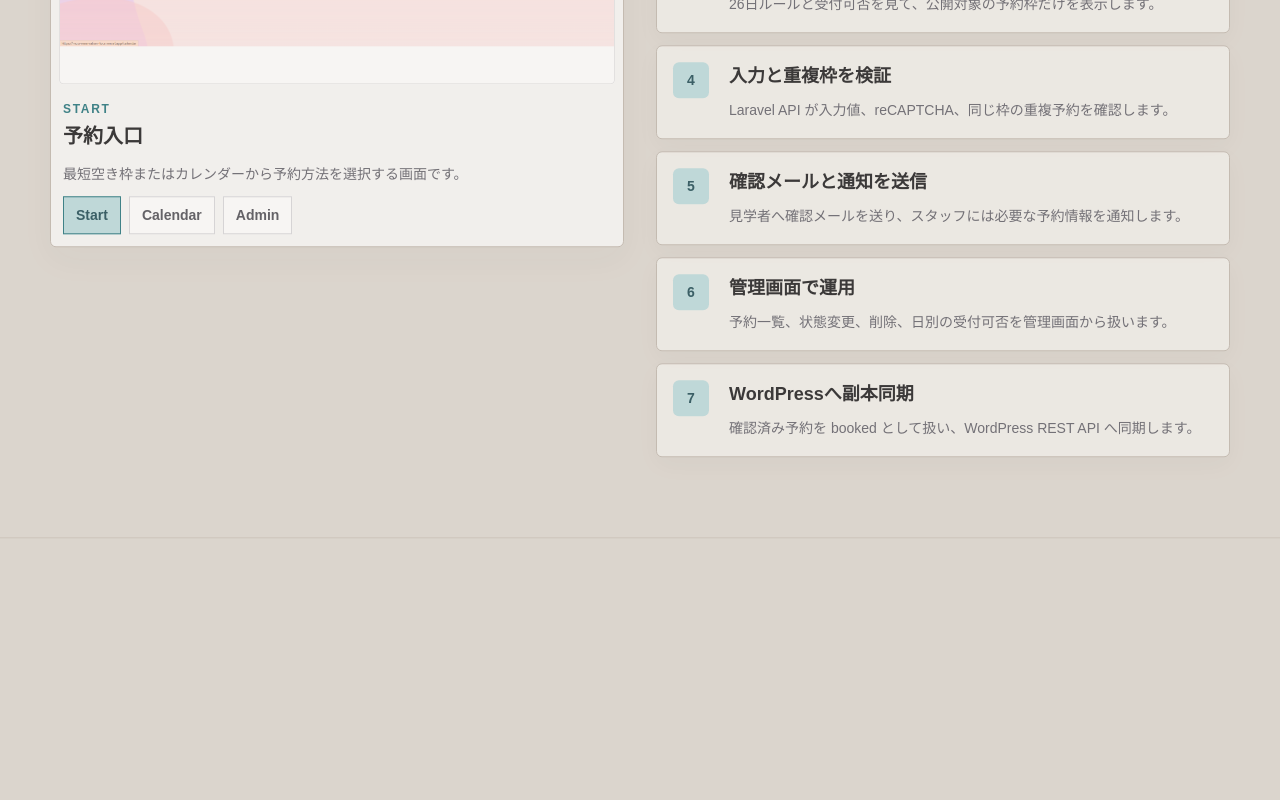
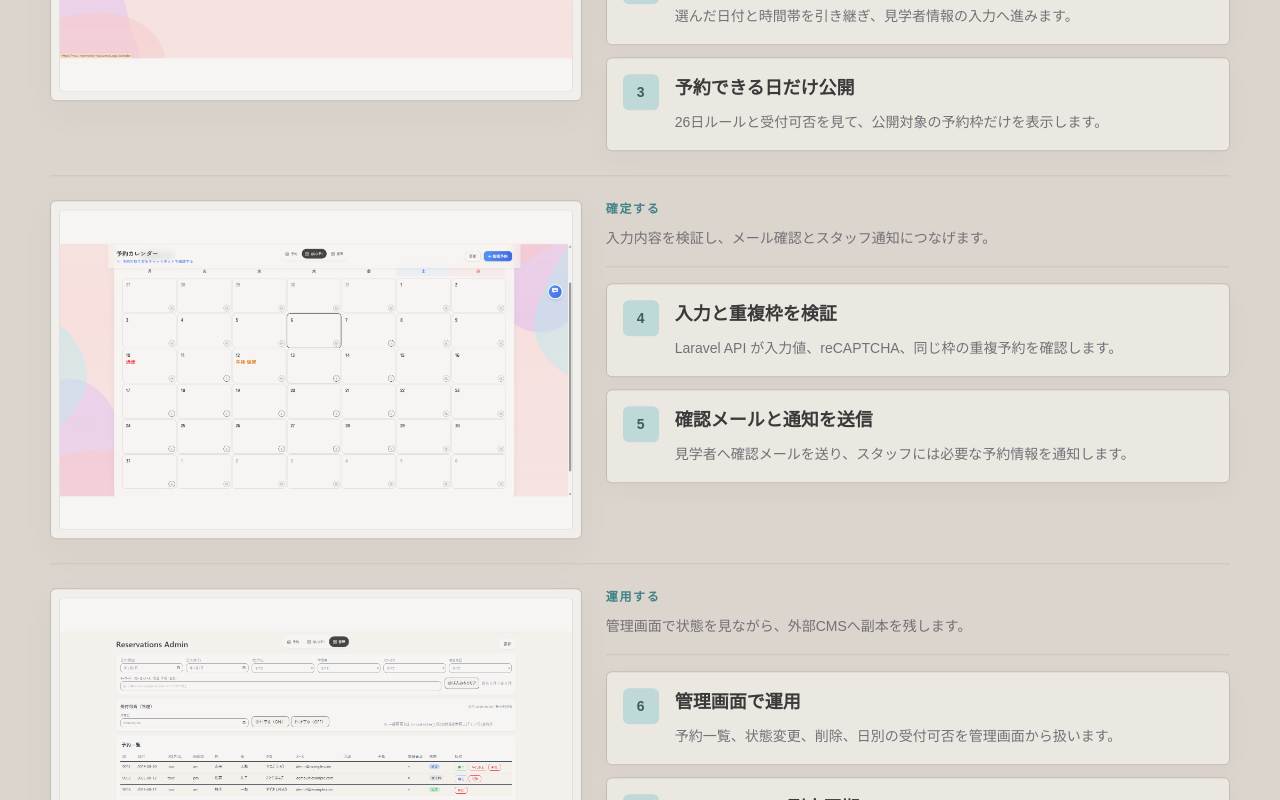
Before and after one commit to muu-ima/portfolio, a Next.js app: page /works/reservation-tour in a window 1280 px wide. Shown: the part 1200-2000 px from the top of the page. Built offline with nearby package versions, Linux system fonts and the light colour scheme; a web font is replaced by a local one.

Commit message:
Refine reservation tour flow layout

```diff
--- a/app/works/reservation-tour/page.tsx
+++ b/app/works/reservation-tour/page.tsx
@@ -4,9 +4,18 @@ import Link from "next/link";
 import LightboxImage from "../../components/LightboxImage";
 import SideKanaNav from "../../components/SideKanaNav";
 import SiteFooter from "../../components/SiteFooter";
-import ReservationFlowImageSlider from "./ReservationFlowImageSlider";
 
-const flow = [
+const flowGroups = [
+  {
+    label: "予約する",
+    description: "見学者が日程を選び、フォーム入力へ進む入口です。",
+    image: {
+      src: "/screenshots/reservation-tour/reservation-top.png",
+      alt: "reservation-tour の予約入口画面",
+      title: "予約入口",
+      height: 946,
+    },
+    items: [
       {
         title: "予約方法を選択",
         description: "Next.js の画面で、最短空き枠かカレンダーから予約の入口を選びます。",
@@ -19,6 +28,18 @@ const flow = [
         title: "予約できる日だけ公開",
         description: "26日ルールと受付可否を見て、公開対象の予約枠だけを表示します。",
       },
+    ],
+  },
+  {
+    label: "確定する",
+    description: "入力内容を検証し、メール確認とスタッフ通知につなげます。",
+    image: {
+      src: "/screenshots/reservation-tour/calender.png",
+      alt: "reservation-tour のカレンダー画面",
+      title: "カレンダー",
+      height: 949,
+    },
+    items: [
       {
         title: "入力と重複枠を検証",
         description: "Laravel API が入力値、reCAPTCHA、同じ枠の重複予約を確認します。",
@@ -27,6 +48,18 @@ const flow = [
         title: "確認メールと通知を送信",
         description: "見学者へ確認メールを送り、スタッフには必要な予約情報を通知します。",
       },
+    ],
+  },
+  {
+    label: "運用する",
+    description: "管理画面で状態を見ながら、外部CMSへ副本を残します。",
+    image: {
+      src: "/screenshots/reservation-tour/admin.png",
+      alt: "reservation-tour の管理画面",
+      title: "管理画面",
+      height: 949,
+    },
+    items: [
       {
         title: "管理画面で運用",
         description: "予約一覧、状態変更、削除、日別の受付可否を管理画面から扱います。",
@@ -34,6 +67,8 @@ const flow = [
       {
         title: "WordPressへ副本同期",
         description: "確認済み予約を booked として扱い、WordPress REST API へ同期します。",
+      },
+    ],
   },
 ];
 
@@ -132,7 +167,7 @@ export default function ReservationTourPage() {
 
       <section className="border-y border-[#c8c0b6] bg-[#dbd5cd] px-5 py-14 text-[#2a2a2a] sm:px-8">
         <div className="mx-auto max-w-[1180px]">
-          <div className="grid gap-8 border-b border-[#c8c0b6] pb-8 lg:grid-cols-[0.9fr_1.1fr] lg:items-end">
+          <div className="border-b border-[#c8c0b6] pb-8">
             <div>
               <p className="section-kicker">
                 System Flow
@@ -141,22 +176,54 @@ export default function ReservationTourPage() {
                 受付から副本同期までつなげています。
               </h2>
             </div>
-            <p className="max-w-2xl text-base leading-8 text-zinc-600">
+            <p className="mt-5 max-w-5xl text-base leading-8 text-zinc-600">
               予約者向けUI、Laravel API、管理画面、WordPress同期の役割を分けながら、ひとつの予約状態を進めていく構成です。
             </p>
           </div>
-          <div className="mt-9 grid gap-8 lg:grid-cols-[1fr_1fr] lg:items-start">
-            <ReservationFlowImageSlider />
-            <ol className="space-y-3">
-              {flow.map((item, index) => (
+          <div className="mt-9 space-y-6">
+            {flowGroups.map((group, groupIndex) => {
+              const offset = flowGroups
+                .slice(0, groupIndex)
+                .reduce((total, current) => total + current.items.length, 0);
+
+              return (
+                <article
+                  key={group.label}
+                  className="grid gap-6 border-t border-[#c8c0b6] pt-6 lg:grid-cols-[0.92fr_1.08fr] lg:items-start"
+                >
+                  <figure className="media-frame p-2">
+                    <LightboxImage
+                      src={group.image.src}
+                      alt={group.image.alt}
+                      width={1920}
+                      height={group.image.height}
+                      sizes="(min-width: 1024px) 520px, 100vw"
+                      title={group.image.title}
+                      description={group.description}
+                      unoptimized
+                      buttonClassName="aspect-[16/10] w-full rounded-sm bg-white"
+                      imageClassName="portfolio-image h-full w-full object-contain transition duration-300 group-hover:scale-[1.01]"
+                    />
+                  </figure>
+                  <div>
+                    <div className="border-b border-[#c8c0b6] pb-4">
+                      <p className="section-kicker">
+                        {group.label}
+                      </p>
+                      <p className="mt-2 text-sm leading-6 text-zinc-600">
+                        {group.description}
+                      </p>
+                    </div>
+                    <ol className="mt-4 space-y-3">
+                      {group.items.map((item, itemIndex) => (
                         <li
                           key={item.title}
-                  className="surface-card grid gap-3 p-4 sm:grid-cols-[2.75rem_1fr]"
+                          className="surface-card flex gap-4 p-4"
                         >
-                  <span className="flex h-9 w-9 items-center justify-center rounded-[var(--portfolio-radius)] bg-[#b6d9dc] text-sm font-semibold text-[#083b46]">
-                    {index + 1}
+                          <span className="flex h-9 w-9 shrink-0 items-center justify-center rounded-[var(--portfolio-radius)] bg-[#b6d9dc] text-sm font-semibold text-[#083b46]">
+                            {offset + itemIndex + 1}
                           </span>
-                  <div>
+                          <div className="min-w-0">
                             <h3 className="text-lg font-semibold tracking-normal text-zinc-950">
                               {item.title}
                             </h3>
@@ -167,6 +234,10 @@ export default function ReservationTourPage() {
                         </li>
                       ))}
                     </ol>
+                  </div>
+                </article>
+              );
+            })}
           </div>
         </div>
       </section>
```
Lines whose indentation alone changed are shown as unchanged.
